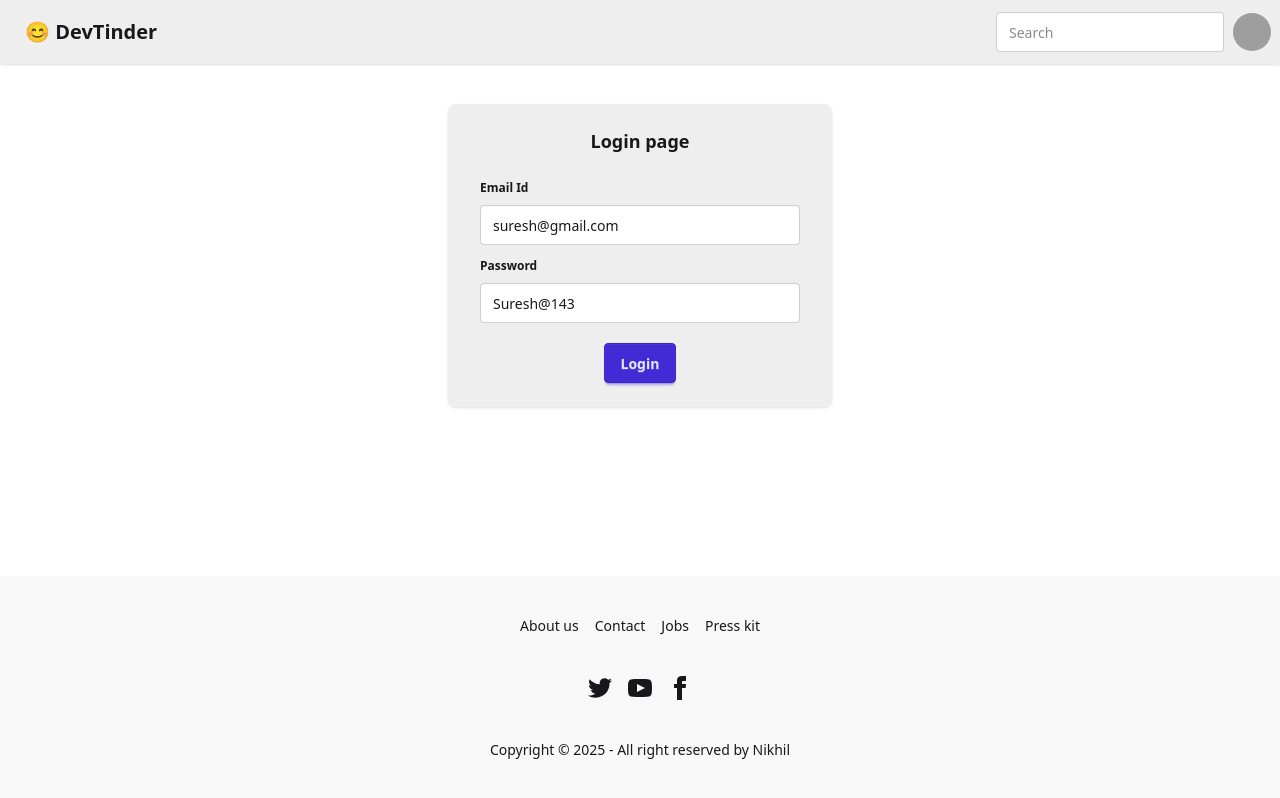
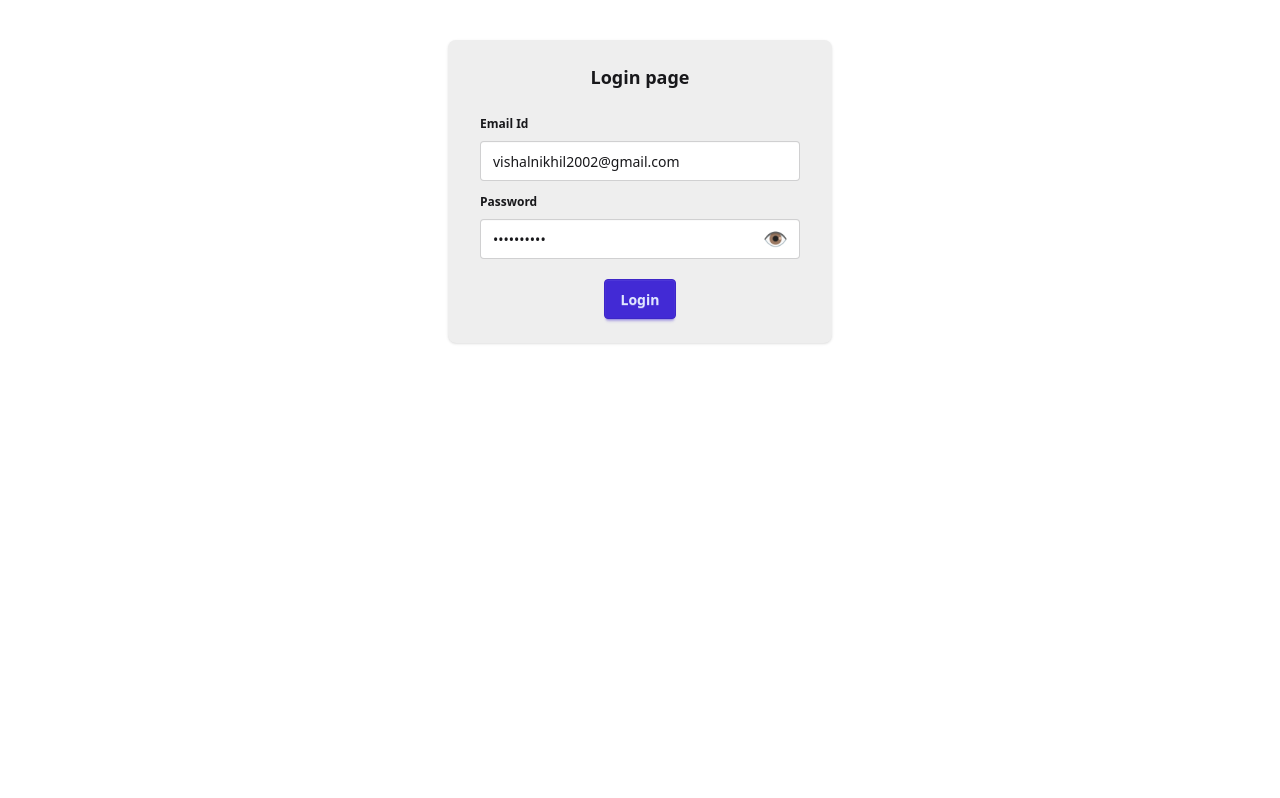
Before and after one commit to vishalnikhil/front_end_tinder, a React (Vite) app: page /login in a window 1280 px wide. Built offline with nearby package versions, Linux system fonts and the light colour scheme; grey boxes are pictures that could not be loaded.

Commit message:
bck on track cors middleware done now working on feed and redux toolkit

```diff
--- a/src/App.jsx
+++ b/src/App.jsx
@@ -20,14 +20,19 @@ function App() {
 
             <Routes>
 
-              <Route path='/' element={<Body/>}>
+              <Route path='/' element={<Body/>}></Route>
+                {/* above is parent route */}
+
+
+
+
+            {/* these 2 are childrens routes body component mein outlet dena parega for these child route to render */}
               <Route path='/login' element={<Login/>}  />
-              {/* yeh element mein kisi component ko pass kr skta hai jb bhi login route hoga yeh page load ho jayega */}
 
               <Route path='/Profile' element={<Profile/>} />
 
 
-              </Route>
+
 
 
             </Routes>
--- a/src/Body.jsx
+++ b/src/Body.jsx
@@ -10,7 +10,10 @@ const Body = () => {
     <div>
     {/* navbar is always loaded and then after its children route using outlet */}
        <Navbar/>
+
        <Outlet/>
+       {/* any childrens of route whose parent is the body will be render using outleb like login page */}
+
        <Footer/>
 
     </div>
--- a/src/Login.jsx
+++ b/src/Login.jsx
@@ -3,42 +3,30 @@ import axios from 'axios';
 
 const Login = () => {
 
+  const [emailId, setEmailId] = useState("vishalnikhil2002@gmail.com");
+  const [password, setPassword] = useState("Nikhil@143");
+  const [showPassword, setShowPassword] = useState(false); // ✅ added for toggle
 
-      const [emailId,setEmailId]=useState("suresh@gmail.com");
+  console.log(emailId);
+  console.log(password);
 
-      const [password,setPassword]=useState("Suresh@143");
-
-    //   console.log(emailId);
-    //   console.log(Password);
-
-      const handleLogin = async ()=>  {   //this will make an api call when we click on the login page
-
-
-            try{
-
-              const res = await axios.post("http://localhost:7777/login",{
+  const handleLogin = async () => {   //this will make an api call when we click on the login button
+    try {
+      await axios.post("http://localhost:7777/login", {
         emailId,
         password,
-             },{withCredentials:true})
+      }, { withCredentials: true })
     }
-            catch(err){
-
+    catch (err) {
       console.log(err);
-
     }
-
   }
-
-
-
 
   return (
     <div className='flex justify-center my-10'>
-
       <div className="card bg-base-300 w-96 shadow-sm">
         <div className="card-body">
           <h2 className="card-title justify-center">Login page</h2>
-
 
           <div className='m-2'>
 
@@ -47,30 +35,38 @@ const Login = () => {
               <input
                 type="text"
                 value={emailId}
-   onChange={(e)=>{setEmailId(e.target.value)}}
-  className="input"  />
-
+                onChange={(e) => { setEmailId(e.target.value) }}
+                className="input"
+              />
             </fieldset>
-
-
 
             <fieldset className="fieldset">
               <legend className="fieldset-legend">Password</legend>
-  <input type="text" onChange={(e)=>{setPassword(e.target.value)}} value={password} className="input"  />
 
+              {/* ✅ Password input with eye toggle */}
+              <div className="relative">
+                <input
+                  type={showPassword ? "text" : "password"}
+                  onChange={(e) => { setPassword(e.target.value) }}
+                  value={password}
+                  className="input w-full pr-10"
+                />
+                <span
+                  onClick={() => setShowPassword(!showPassword)}
+                  className="absolute right-3 top-1/2 transform -translate-y-1/2 cursor-pointer text-xl"
+                >
+                  {showPassword ? "🙈" : "👁️"}
+                </span>
+              </div>
             </fieldset>
 
           </div>
-
-
-
 
           <div className="card-actions flex justify-center">
             <button className="btn btn-primary" onClick={handleLogin}>Login</button>
           </div>
         </div>
       </div>
-
     </div>
   )
 }
--- a/src/Navbar.jsx
+++ b/src/Navbar.jsx
@@ -1,4 +1,5 @@
 import React from 'react'
+import { Link } from 'react-router-dom'
 
 const Navbar = () => {
   return (
@@ -28,7 +29,7 @@ const Navbar = () => {
           </a>
         </li>
         <li><a>Settings</a></li>
-        <li><a>Logout</a></li>
+       <Link to='./Login'> <li><a>Login</a></li></Link>
       </ul>
     </div>
   </div>
```
Lines whose indentation alone changed are shown as unchanged.
